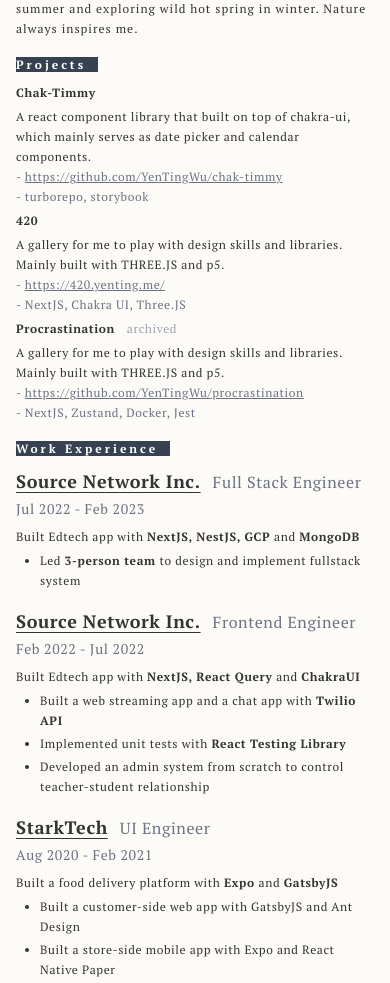
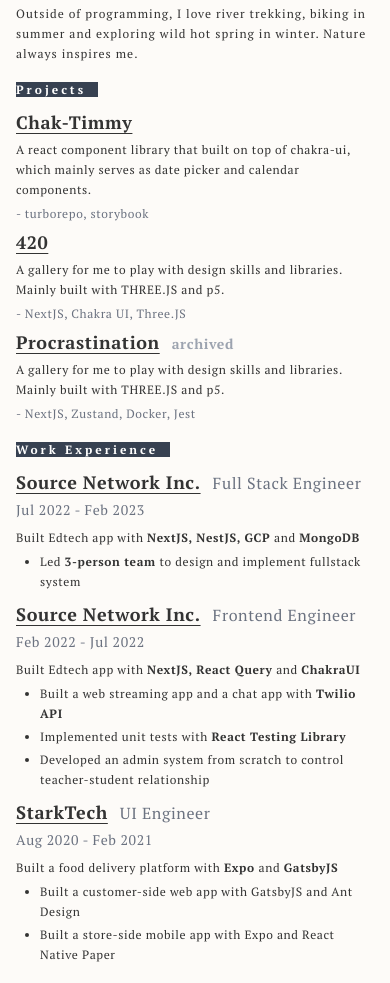
Before and after one commit to YenTingWu/v2.resume.yenting.me, a Gatsby site: page / in a window 390 px wide. Shown: the part 405-1388 px from the top of the page. Built offline with nearby package versions, Linux system fonts and the light colour scheme; Gatsby itself is replaced by a stand-in of ours.

Commit message:
fix: margin

```diff
--- a/src/components/experience.tsx
+++ b/src/components/experience.tsx
@@ -20,18 +20,28 @@
   details,
 }: ExperienceProps) => {
   return (
-    <div className="card-content tracking-wider lg:leading-6 leading-2 [&:not(:first-child)]:mt-4">
-      <div className="experience-card">
+    <div
+      className="
+        tracking-wider
+        lg:leading-6
+        leading-2
+        lg:[&:not(:first-child)]:mt-4
+        [&:not(:first-child)]:mt-2
+      "
+    >
+      <div>
         <h5>
           {link == null ? (
             <p className="display: inline !tracking-[0.7px]">
               <span className="font-bold text-lg">{team}</span>
             </p>
           ) : (
-            <a target="_blank" href={link}>
-              <span className="font-bold text-lg underline underline-offset-4 transition-all cursor-pointer hover:text-blue-600">
-                {team}
-              </span>
+            <a
+              target="_blank"
+              className="font-bold text-lg underline underline-offset-4 transition-all cursor-pointer hover:text-blue-600"
+              href={link}
+            >
+              {team}
             </a>
           )}
 
--- a/src/components/hi.tsx
+++ b/src/components/hi.tsx
@@ -4,7 +4,12 @@
 export const Hi = () => {
   return (
     <SectionWrapper title="HI">
-      <div className="lg:[&_p:not(:first-child)]:mt-[0.7rem]">
+      <div
+        className="
+          lg:[&_p:not(:first-child)]:mt-[0.7rem]
+          [&_p:not(:first-child)]:mt-[0.4rem]
+        "
+      >
         <p>
           My name is YenTing Wu, a self-motivated software engineer and a
           creator. My passion for being a software engineer lies in coming up
--- a/src/components/project.tsx
+++ b/src/components/project.tsx
@@ -21,30 +21,32 @@
         rounded
         card-grid-item
         [&:not(:first-child)]:mt-1
-        lg:[&:not(:first-child)]:mt-4
+        lg:[&:not(:first-child)]:mt-3
       "
     >
-      <h5 className="mb-1 font-bold">
+      <h5 className="mb-1 text-lg font-bold">
+        {link == null ? (
+          title
+        ) : (
+          <a
+            target="_blank"
+            href={link}
+            className="font-bold text-lg underline underline-offset-4 transition-all cursor-pointer hover:text-blue-600"
+          >
             {title}
+          </a>
+        )}
         {isArchived && (
-          <span className="ml-3 font-medium text-gray-400">archived</span>
+          <span className="ml-3 text-sm text-gray-400">archived</span>
         )}
       </h5>
       <span className="text-md">{description}</span>
-      <div className="[&_p]:!leading-[20px]">
-        <p className="display:inline text-xs text-gray-500 lg:mt-1">
-          -{" "}
-          <a target="_blank" className="underline" href={link}>
-            {link}
-          </a>
-        </p>
-        <p className="display:inline text-xs text-gray-500">
+      <p className="display:inline mt-1 text-gray-500">
         -{" "}
         {stacks.map((s, index) =>
           index === stacks.length - 1 ? `${s}` : `${s}, `
         )}
       </p>
     </div>
-    </div>
   );
 };
--- a/src/components/section-wrapper.tsx
+++ b/src/components/section-wrapper.tsx
@@ -10,6 +10,7 @@
     <div
       className="
         lg:[&:not(:first-child)]:mt-[1rem]
+        first:mt-3
         lg:[&_p]:leading-6
         lg:[&_p]:tracking-[1.15px]
         leading-[20px]
```
Lines whose indentation alone changed are shown as unchanged.
